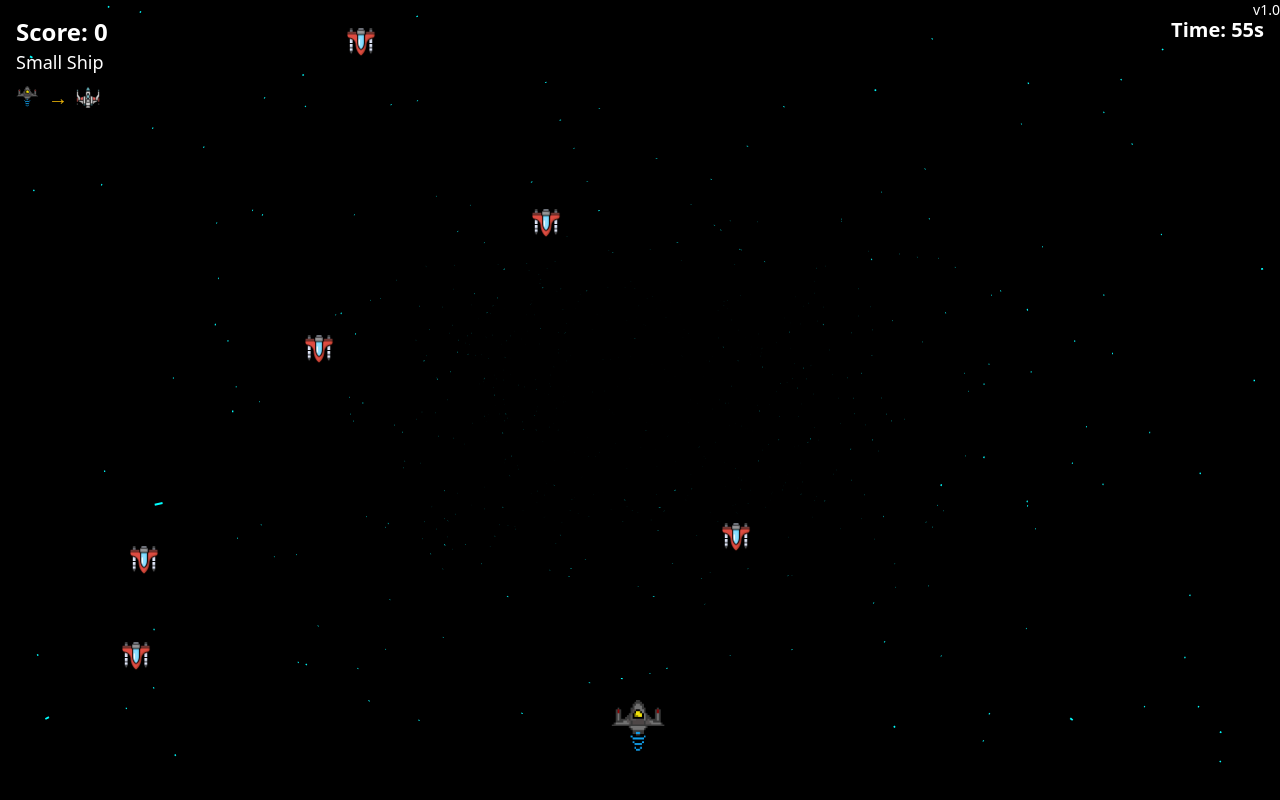
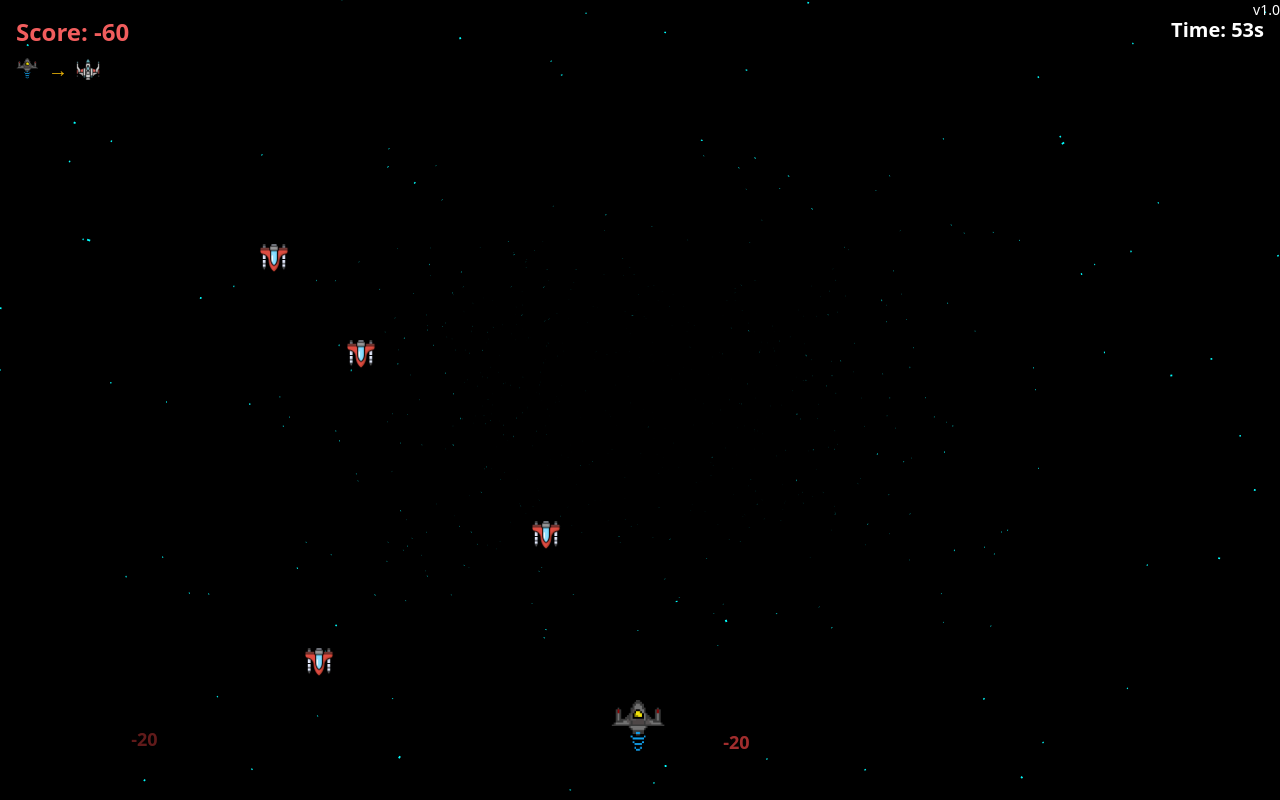
Before and after one commit to apak0/Galactico-Blitz, a React (Vite) app: page / in a window 1280 px wide. Built offline with nearby package versions, Linux system fonts and the light colour scheme.

Commit message:
hid Spaceship name

```diff
--- a/src/App.tsx
+++ b/src/App.tsx
@@ -322,7 +322,7 @@ function App() {
         }`}
       >
         Score: {score}
-        <div className="text-lg font-normal">{getScoreLevel()}</div>
+
         <div className="flex items-center space-x-2 mt-2">
           <img src={getShipImage()} alt="Current Ship" className="w-6 h-6" />
           {getNextShipImage() && (
@@ -332,6 +332,8 @@ function App() {
             </>
           )}
         </div>
+        {/* Ship level */}
+        {/* <div className="text-lg font-normal">{getScoreLevel()}</div>  */}
       </div>
       {scoreAnimations.map((animation) => (
         <ScoreAnimation key={animation.id} animation={animation} />
```
